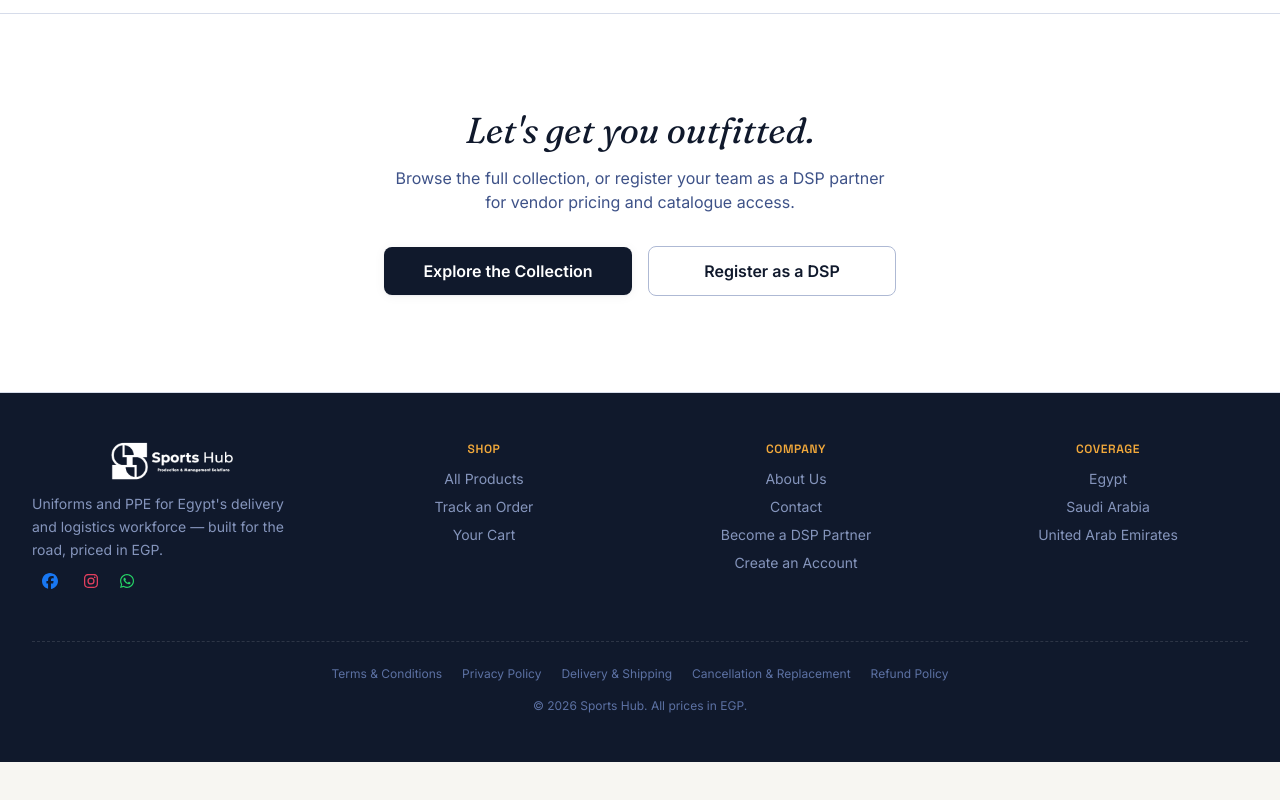
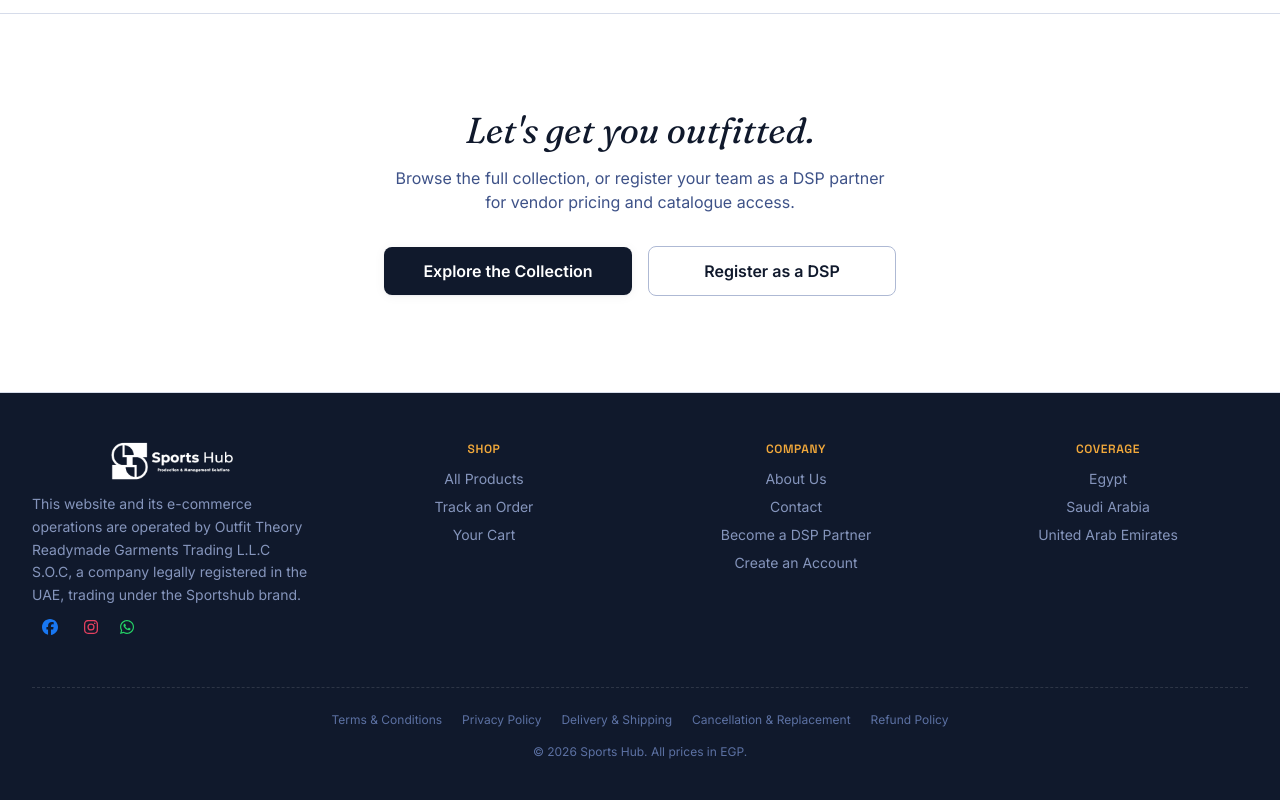
Before and after one commit to sports-hub-dev/frontend, a React (Create React App) app: page / in a window 1280 px wide. Shown: the part 4121-4921 px from the top of the page. Before the commit the page ends 4883 px from the top, so only its background shows below. Built offline with nearby package versions, Linux system fonts and the light colour scheme; no server answers.

Commit message:
Content Change

```diff
--- a/src/components/layout/Footer.jsx
+++ b/src/components/layout/Footer.jsx
@@ -12,7 +12,7 @@
         <div className="col-span-2 text-center md:col-span-1 md:text-left">
           <Logo dark className="mb-3 justify-center" />
           <p className="text-sm leading-relaxed text-navy-300">
-            Uniforms and PPE for Egypt's delivery and logistics workforce — built for the road, priced in EGP.
+            This website and its e-commerce operations are operated by Outfit Theory Readymade Garments Trading L.L.C S.O.C, a company legally registered in the UAE, trading under the Sportshub brand.
           </p>
 
           <div className="py-2">
--- a/src/pages/public/About.jsx
+++ b/src/pages/public/About.jsx
@@ -39,10 +39,9 @@
             Personal protective equipment, purpose-built for delivery.
           </h1>
           <p className="mt-5 animate-fadeUp text-sm leading-relaxed text-navy-200 sm:text-base" style={{ animationDelay: "80ms" }}>
-            Sports Hub specializes in delivering high-performance personal protective equipment (PPE) and uniforms to
-            fulfil the specific needs of demanding environments. Our regional capabilities span Egypt, Saudi Arabia,
-            and the United Arab Emirates (UAE) — manufactured and owned by controlled warehousing, ensuring a
-            seamless and robust supply chain for Amazon's DSP operations.
+            Sportshub is the commercial brand used by Outfit Theory Readymade Garments Trading L.L.C S.O.C for its UAE e-commerce operations in uniforms, workwear and personal protective equipment.
+
+            Sports Hub specializes in delivering high-performance personal protective equipment (PPE) and uniforms to fulfil the specific needs of demanding environments. Our regional capabilities span Egypt, Saudi Arabia, and the United Arab Emirates (UAE) — manufactured and owned by controlled warehousing, ensuring a seamless and robust supply chain for Amazon's DSP operations.
           </p>
         </div>
       </section>
```
